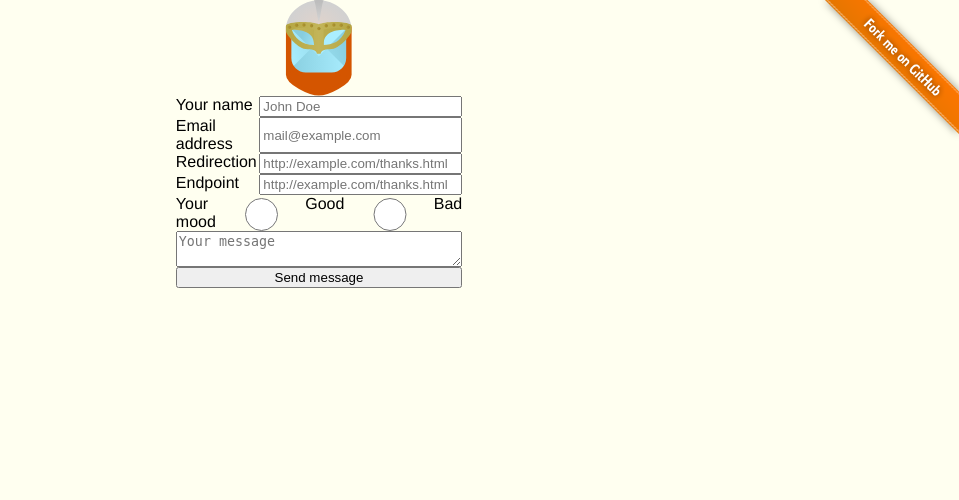
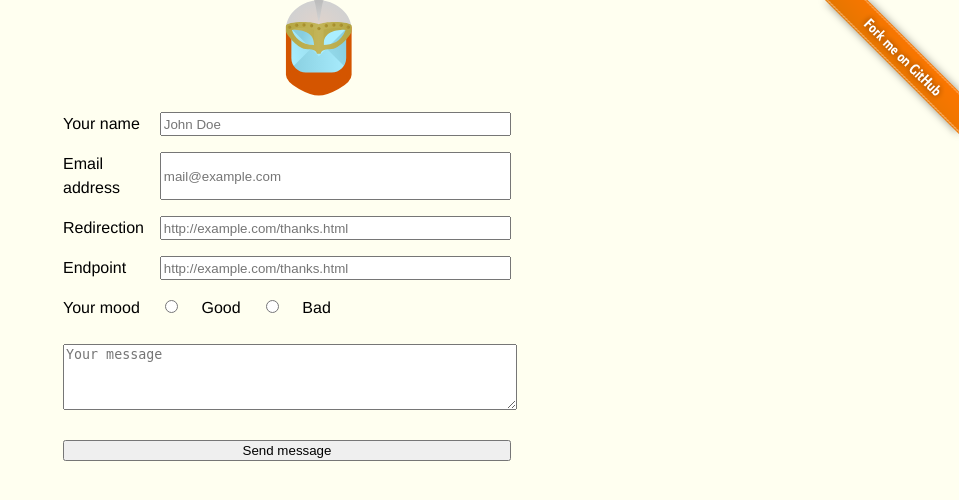
Before and after one commit to reveliant/hermod, a Flask app: page /send/ in a window 1280 px wide. Shown: the top 500 px of the page, without its empty margins (321-1280 px from the left). Run offline with Flask 2, Linux system fonts and the light colour scheme; parts of the project's set-up code (start-up, migrations or seed data) failed here and were passed over.

Commit message:
modify style.
modify style.

```diff
--- a/hermod/static/style.css
+++ b/hermod/static/style.css
@@ -40,19 +40,65 @@ h1, h2 {
 form, .form-group {
   display: flex;
   flex-direction: column;
+  width: 50%;
 }
 
 @media screen and (min-width: 500px) {
   .form-group {
     flex-direction: row;
+    line-height: 1.5;
+    padding-top: 1.0em;
+    padding-left: 10%;
+    width: 70%;
   }
 
   .form-group label {
-    width: 30%;
+    width: 22%;
   }
 
   .form-group input {
+    width: 78%;
+  }
+
+  .radio-group {
+    flex-direction: row;
+    line-height: 1.5;
+    padding-top: 1.0em;
+    padding-left: 10%;
     width: 70%;
+  }
+
+  .radio-group label {
+     width: 30%;
+  }
+  .radio-group input {
+    text-align: left;
+    width: 10%;
+  }
+
+  .text-group {
+    flex-direction: row;
+    padding-top: 1.5em;
+    padding-left: 10%;
+    text-align: center;
+    width: 70%;
+  }
+
+  .text-group textarea {
+    width: 100%;
+  }
+
+  .submit-group {
+    flex-direction: row;
+    line-height: 1.5;
+    padding-top: 1.5em;
+    padding-left: 10%;
+    text-align: center;
+    width: 70%;
+  }
+
+  .submit-group input {
+    width: 100%;
   }
 }
 
--- a/hermod/templates/response.html
+++ b/hermod/templates/response.html
@@ -31,7 +31,9 @@
         <label for="redirect">Redirection</label>
         <input type="url" id="redirect" name="redirect" placeholder="http://example.com/thanks.html">
       </div>
-      <input type="submit" value="Compute endpoint">
+      <div class="submit-group">
+        <input type="submit" value="Compute endpoint">
+      </div>
     </form>
 {%- elif page == "endpoint-success" %}
     <p>Endpoint has been generated. See administrator's mails or application log to grab it!</p>
@@ -53,14 +55,18 @@
         <label for="endpoint">Endpoint</label>
         <input type="url" id="endpoint" name="endpoint" placeholder="http://example.com/thanks.html">
       </div>
-      <div class="form-group">
+      <div class="radio-group">
         <label>Your mood</label>
         <input type="radio" name="mood" value="good"> Good
         <input type="radio" name="mood" value="bad"> Bad
       </div>
-      <textarea name="message" placeholder="Your message"></textarea>
+      <div class="text-group">
+       <textarea rows="4" name="message" placeholder="Your message"></textarea>
+      </div>
       <input type="hidden" name="{{ fields.honeypot|e }}"/>
-      <input type="submit" value="Send message">
+      <div class="submit-group">
+        <input type="submit" value="Send message">
+     </div>
     </form>
 {% endif -%}
   </body>
```
